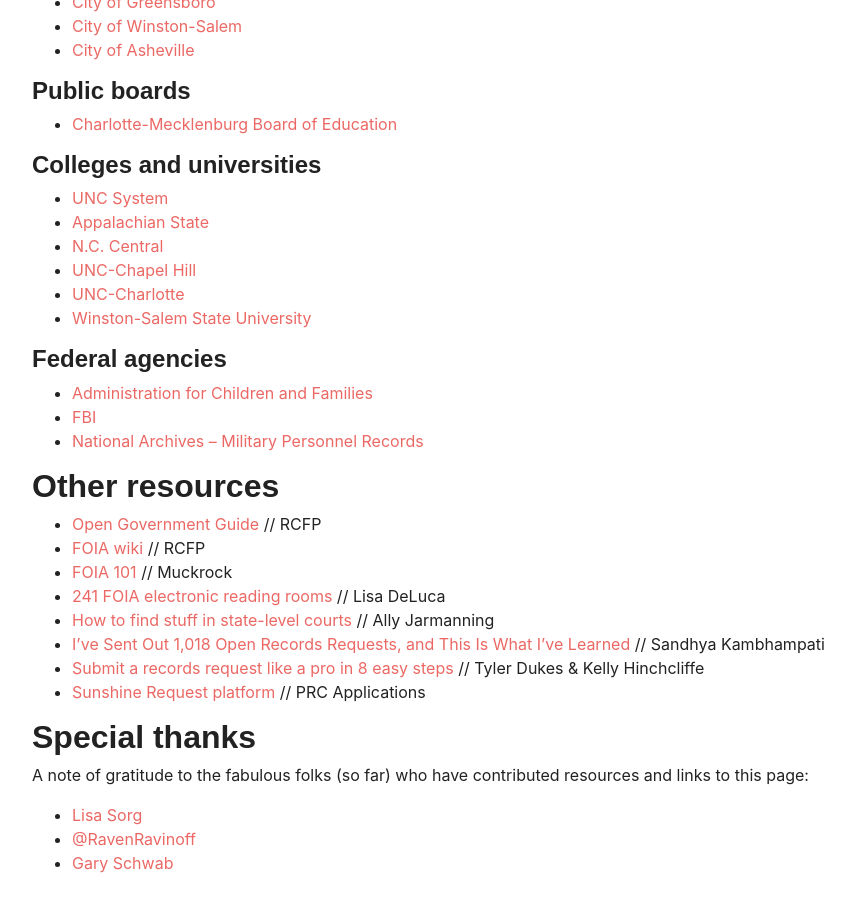
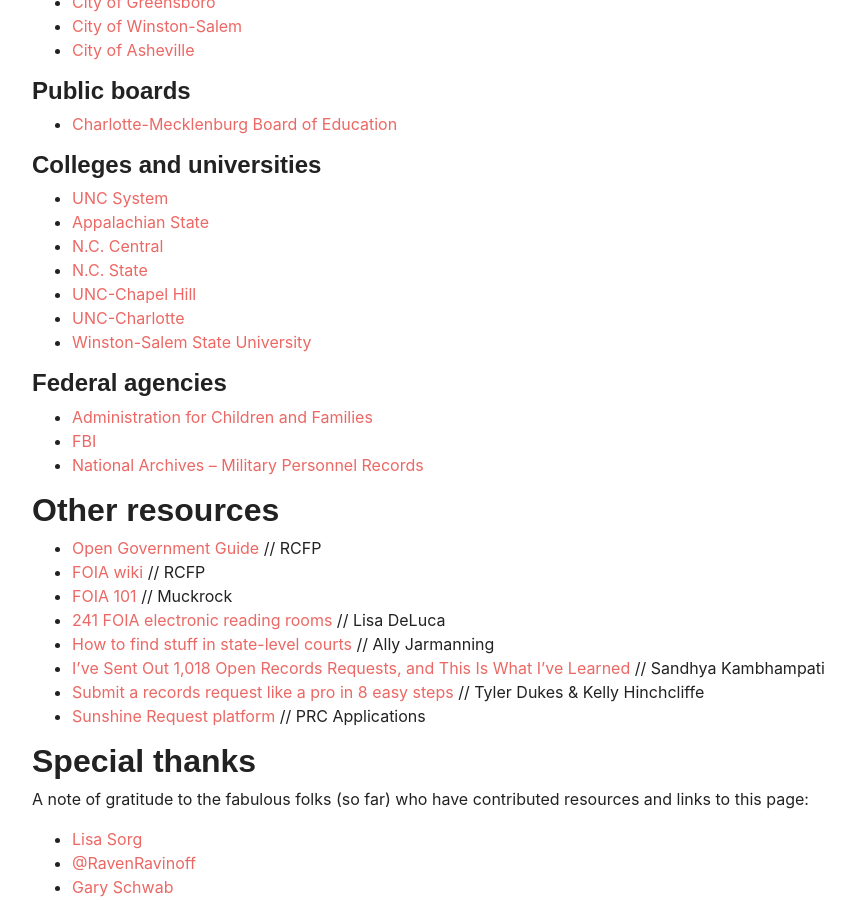
Before and after one commit to mtdukes/data-journalism-lab, a Jekyll site: the page built from _pages/public_records.md, in a window 1280 px wide and 900 px high, scrolled down 1265 px. Shown: the whole window, without its empty margins (53-908 px from the left). Built offline with Jekyll 4.4.1, drawn with Linux system fonts in a browser that asks for light colours; some web fonts are replaced.

Commit message:
adding pr portal

```diff
--- a/_pages/public_records.md
+++ b/_pages/public_records.md
@@ -60,6 +60,7 @@
 * [UNC System](https://publicrecords.northcarolina.edu/)
 * [Appalachian State](https://appstate.nextrequest.com/)
 * [N.C. Central](https://nccu.nextrequest.com/)
+* [N.C. State](https://ncsu.nextrequest.com/)
 * [UNC-Chapel Hill](https://unc.nextrequest.com/)
 * [UNC-Charlotte](https://unccharlotte.nextrequest.com/)
 * [Winston-Salem State University](https://www.wssu.edu/public-records/show-records.aspx)
```
